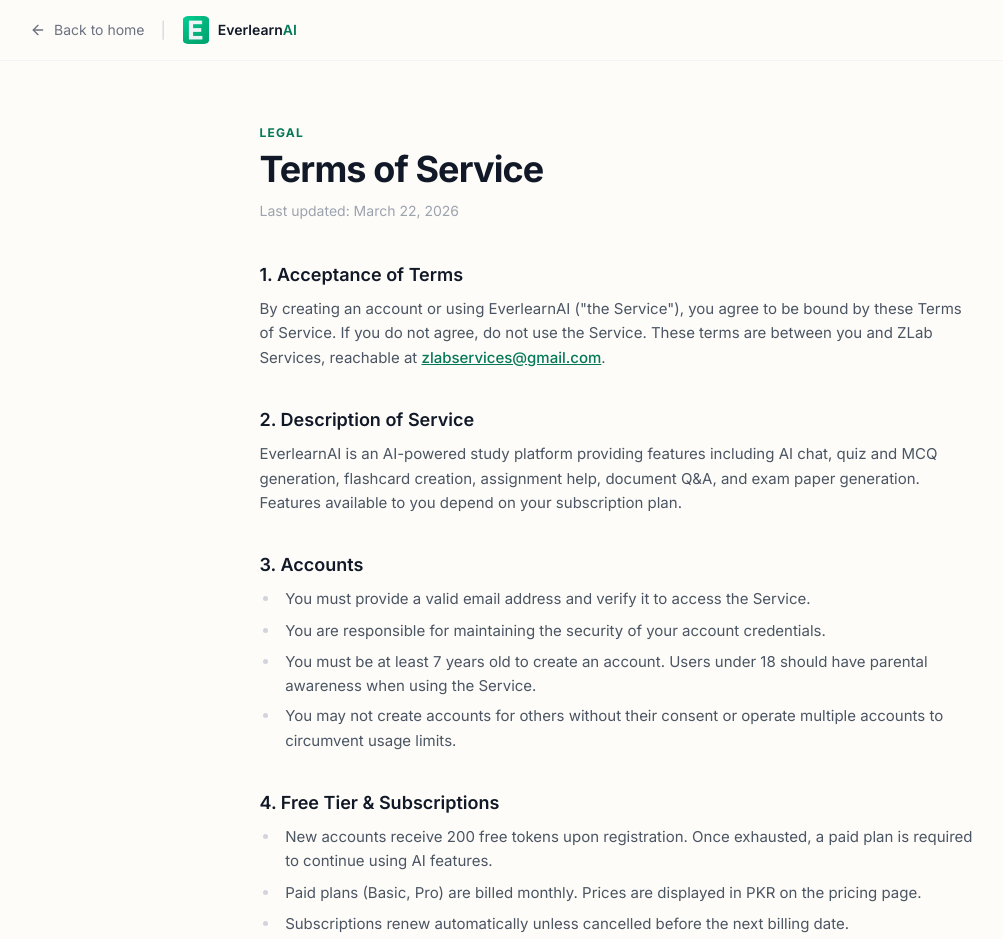
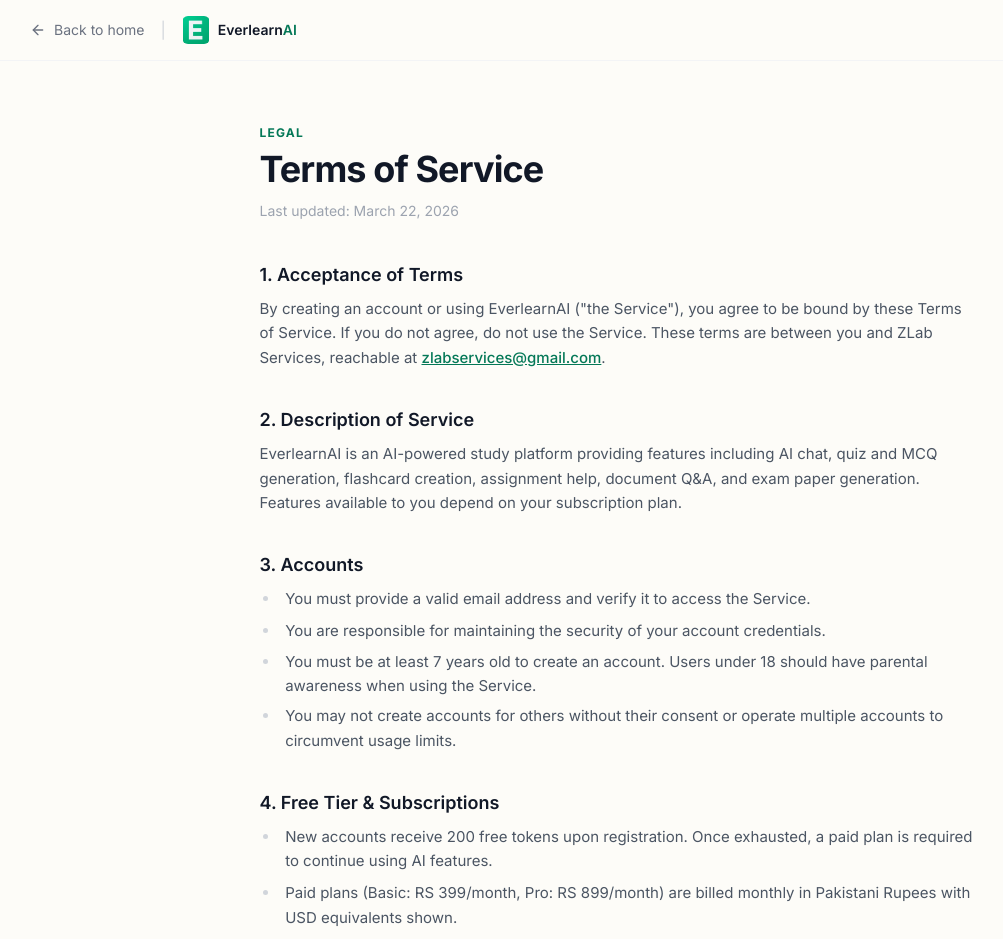
Before and after one commit to LunarLogician/EverLearnFEV1, a React (Vite) app: page /terms in a window 1280 px wide. Shown: the top 939 px of the page, without its empty margins (18-1021 px from the left). Built offline with nearby package versions, Linux system fonts and the light colour scheme; no server answers.

Commit message:
feat: update pricing details for Basic and Pro plans in multiple components

```diff
--- a/src/components/PaywallModal.jsx
+++ b/src/components/PaywallModal.jsx
@@ -20,7 +20,7 @@ const PLANS = [
   {
     key: 'basic',
     name: 'Basic',
-    price: 999,
+    price: 399,
     badge: 'Popular',
     color: 'emerald',
     features: [
@@ -34,7 +34,7 @@ const PLANS = [
   {
     key: 'pro',
     name: 'Pro',
-    price: 1999,
+    price: 899,
     badge: 'Best Value',
     color: 'purple',
     features: [
--- a/src/pages/Terms.jsx
+++ b/src/pages/Terms.jsx
@@ -71,7 +71,7 @@ export default function Terms() {
             <h2 className="text-lg font-semibold text-gray-900 mb-2">4. Free Tier & Subscriptions</h2>
             <ul className="list-disc pl-5 space-y-1.5">
               <li>New accounts receive 200 free tokens upon registration. Once exhausted, a paid plan is required to continue using AI features.</li>
-              <li>Paid plans (Basic, Pro) are billed monthly. Prices are displayed in PKR on the pricing page.</li>
+              <li>Paid plans (Basic: RS 399/month, Pro: RS 899/month) are billed monthly in Pakistani Rupees with USD equivalents shown.</li>
               <li>Subscriptions renew automatically unless cancelled before the next billing date.</li>
               <li>We reserve the right to change pricing with reasonable notice.</li>
             </ul>
```
Also changed, not shown: 1 other file (tests, documents, lock files or other folders).
